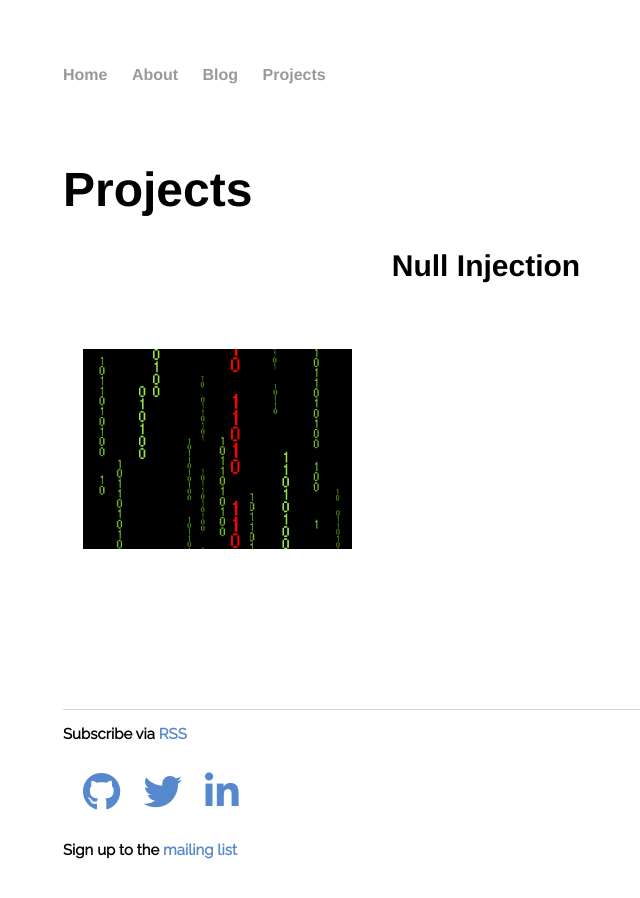
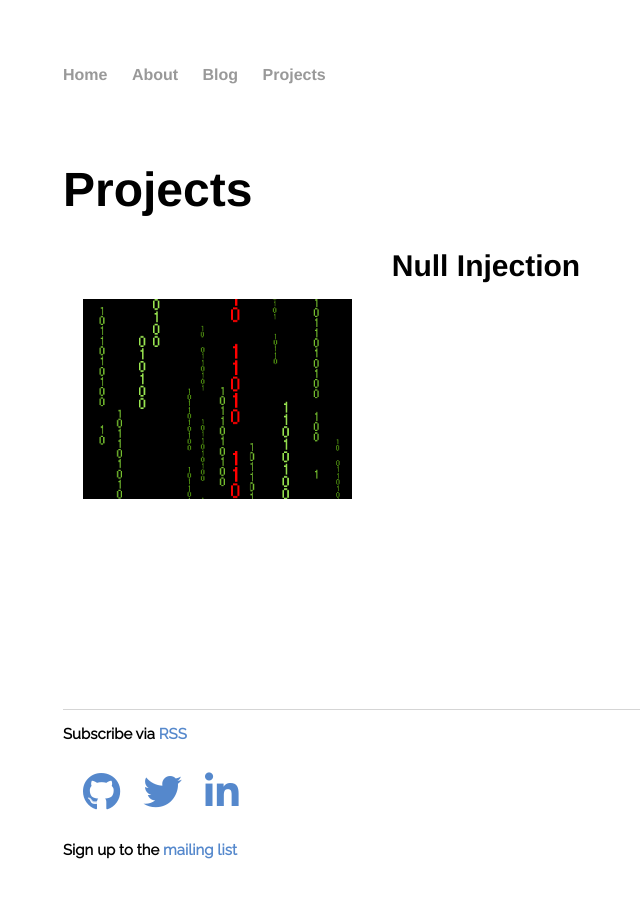
Before and after one commit to ianw3214/ianw3214.github.io, a Jekyll site: the page built from projects/index.html, in a window 1280 px wide. Shown: the whole page, without its empty margins (129-769 px from the left). Built offline with Jekyll 4.4.1, drawn with Linux system fonts in a browser that asks for light colours; nearby versions of some CDN libraries; a script that is not in the unit is left out.

Commit message:
Fix margins to be smaller in projects post

```diff
--- a/css/main.css
+++ b/css/main.css
@@ -96,13 +96,13 @@ time {
 
 .project {
     width: 100%;
-    height: 400px;
+    height: 300px;
 }
 
 .project img {
     height: 200px;
-    margin-top: 100px;
-    margin-bottom: 100px;
+    margin-top: 50px;
+    margin-bottom: 50px;
     margin-left: 20px;
     margin-right: 40px;
     width: 30%;
```
